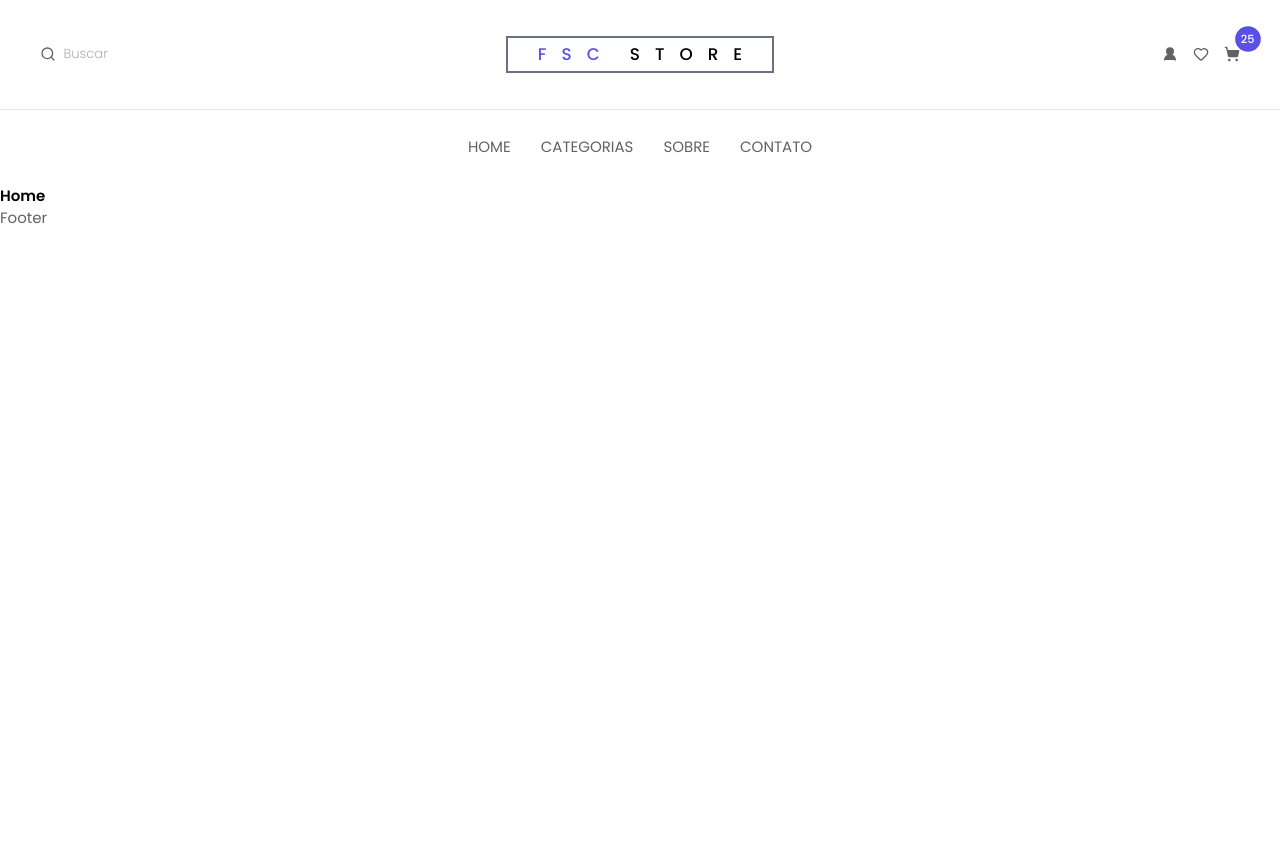
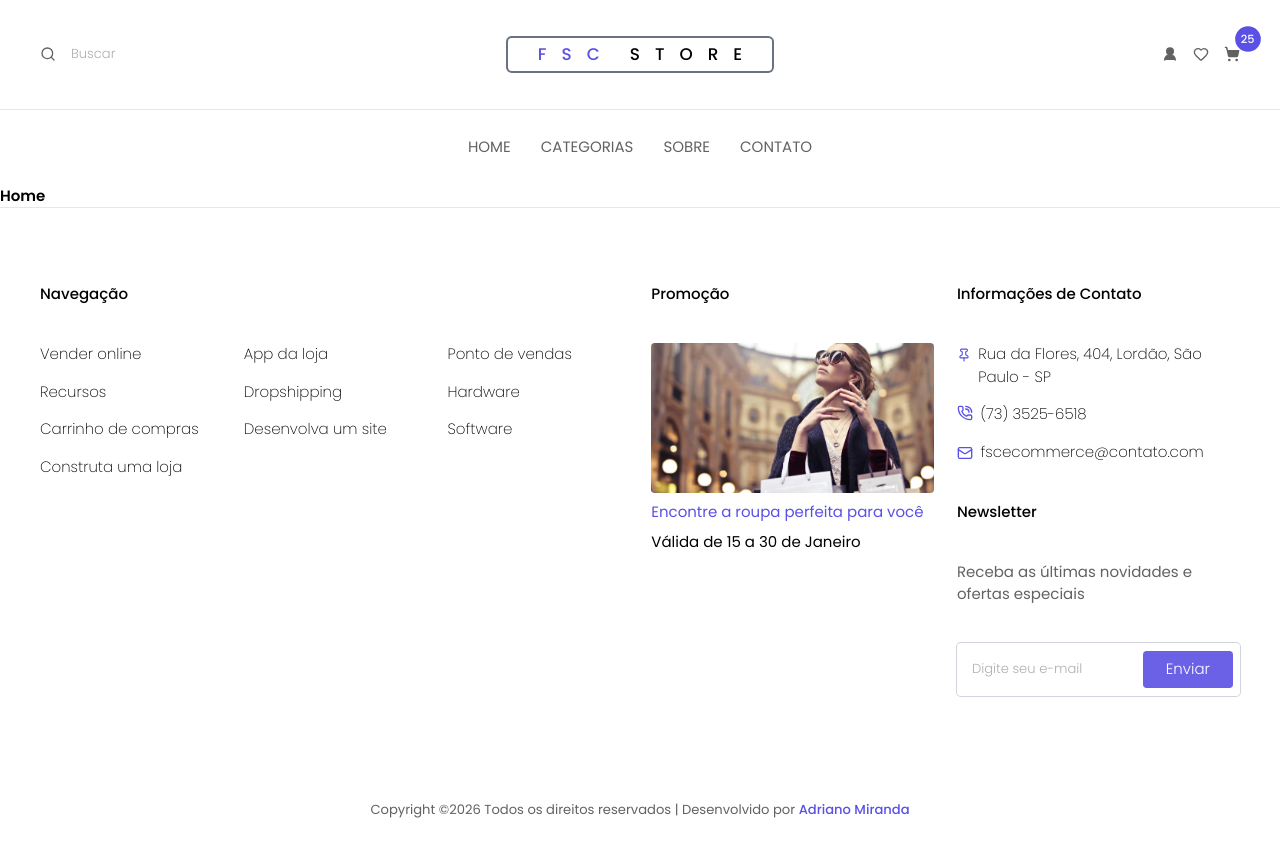
Before and after one commit to adrjmiranda/fsc-ecommerce, a React (Vite) app: page / in a window 1280 px wide. Before the commit the page ends 800 px from the top, so only its background shows below. Built offline with nearby package versions, Linux system fonts and the light colour scheme.

Commit message:
feat: implement footer component, add promotion image, and refine ui

```diff
--- a/src/components/layout/Footer/index.tsx
+++ b/src/components/layout/Footer/index.tsx
@@ -1,5 +1,196 @@
+import FooterPromotionImage from '@/assets/images/footer-promotion.webp';
+import { MailIcon, PhoneCallIcon, PinIcon } from 'lucide-react';
+
+import Button from '@/components/ui/Button';
+import FormInput from '@/components/ui/Form/FormInput';
+
 const Footer = () => {
-  return <footer>Footer</footer>;
+  return (
+    <footer>
+      <div className="border-t border-gray-200">
+        <div className="wrapper">
+          <div className="py-20">
+            <div className="grid grid-cols-2 gap-6">
+              <div className="flex flex-col gap-10">
+                <h4 className="text-base font-medium">Navegação</h4>
+
+                <div className="grid grid-cols-3 gap-6">
+                  <ul className="text-primary-text flex flex-col gap-4 font-extralight">
+                    <li>
+                      <a
+                        href="#"
+                        className="hover:text-primary transition-colors duration-200 ease-in"
+                      >
+                        Vender online
+                      </a>
+                    </li>
+                    <li>
+                      <a
+                        href="#"
+                        className="hover:text-primary transition-colors duration-200 ease-in"
+                      >
+                        Recursos
+                      </a>
+                    </li>
+                    <li>
+                      <a
+                        href="#"
+                        className="hover:text-primary transition-colors duration-200 ease-in"
+                      >
+                        Carrinho de compras
+                      </a>
+                    </li>
+                    <li>
+                      <a
+                        href="#"
+                        className="hover:text-primary transition-colors duration-200 ease-in"
+                      >
+                        Construta uma loja
+                      </a>
+                    </li>
+                  </ul>
+
+                  <ul className="text-primary-text flex flex-col gap-4 font-extralight">
+                    <li>
+                      <a
+                        href="#"
+                        className="hover:text-primary transition-colors duration-200 ease-in"
+                      >
+                        App da loja
+                      </a>
+                    </li>
+                    <li>
+                      <a
+                        href="#"
+                        className="hover:text-primary transition-colors duration-200 ease-in"
+                      >
+                        Dropshipping
+                      </a>
+                    </li>
+                    <li>
+                      <a
+                        href="#"
+                        className="hover:text-primary transition-colors duration-200 ease-in"
+                      >
+                        Desenvolva um site
+                      </a>
+                    </li>
+                  </ul>
+
+                  <ul className="text-primary-text flex flex-col gap-4 font-extralight">
+                    <li>
+                      <a
+                        href="#"
+                        className="hover:text-primary transition-colors duration-200 ease-in"
+                      >
+                        Ponto de vendas
+                      </a>
+                    </li>
+                    <li>
+                      <a
+                        href="#"
+                        className="hover:text-primary transition-colors duration-200 ease-in"
+                      >
+                        Hardware
+                      </a>
+                    </li>
+                    <li>
+                      <a
+                        href="#"
+                        className="hover:text-primary transition-colors duration-200 ease-in"
+                      >
+                        Software
+                      </a>
+                    </li>
+                  </ul>
+                </div>
+              </div>
+
+              <div className="grid grid-cols-2 gap-6">
+                <div className="flex flex-col gap-10">
+                  <h4 className="text-base font-medium">Promoção</h4>
+
+                  <div className="flex flex-col gap-2">
+                    <img
+                      src={FooterPromotionImage}
+                      alt="Promoção Imperdível"
+                      className="h-40 w-full rounded-sm object-cover object-center"
+                    />
+
+                    <p className="text-primary">
+                      Encontre a roupa perfeita para você
+                    </p>
+                    <p className="text-primary-text">
+                      Válida de 15 a 30 de Janeiro
+                    </p>
+                  </div>
+                </div>
+
+                <div className="flex flex-col gap-10">
+                  <h4 className="text-base font-medium">
+                    Informações de Contato
+                  </h4>
+
+                  <ul className="text-primary-text flex flex-col gap-4 font-extralight">
+                    <li className="flex items-start gap-2">
+                      <PinIcon size={16} className="text-primary mt-1" />
+                      <p className="text-base">
+                        Rua da Flores, 404, Lordão, São Paulo - SP
+                      </p>
+                    </li>
+                    <li className="flex items-start gap-2">
+                      <PhoneCallIcon
+                        size={16}
+                        className="text-primary mt-0.5"
+                      />
+                      <p className="text-base">(73) 3525-6518</p>
+                    </li>
+                    <li className="flex items-start gap-2">
+                      <MailIcon size={16} className="text-primary mt-1" />
+                      <a
+                        href="mailto:fscecommerce@contato.com"
+                        className="text-base"
+                      >
+                        fscecommerce@contato.com
+                      </a>
+                    </li>
+                  </ul>
+
+                  <div className="flex flex-col gap-10">
+                    <h4 className="text-base font-medium">Newsletter</h4>
+
+                    <p>Receba as últimas novidades e ofertas especiais</p>
+
+                    <form className="flex items-center rounded-sm p-2 ring-1 ring-gray-300">
+                      <FormInput type="email" placeholder="Digite seu e-mail" />
+                      <Button type="submit" variant="primary">
+                        Enviar
+                      </Button>
+                    </form>
+                  </div>
+                </div>
+              </div>
+            </div>
+          </div>
+        </div>
+
+        <div className="wrapper">
+          <div className="py-8">
+            <p className="text-center text-sm">
+              Copyright ©2026 Todos os direitos reservados | Desenvolvido por{' '}
+              <a
+                href="https://github.com/adrjmiranda"
+                target="_blank"
+                className="text-primary text-sm font-medium"
+              >
+                Adriano Miranda
+              </a>
+            </p>
+          </div>
+        </div>
+      </div>
+    </footer>
+  );
 };
 
 export default Footer;
--- a/src/components/ui/Button/index.tsx
+++ b/src/components/ui/Button/index.tsx
@@ -8,8 +8,10 @@ type Props = ButtonHTMLAttributes<HTMLButtonElement> & {
 };
 
 const variantStyle: Record<ButtonVariant, string> = {
-  primary: 'bg-primary text-white',
-  secondary: 'bg-secondary text-white',
+  primary:
+    'bg-primary text-white px-6 opacity-90 hover:shadow-xl hover:opacity-100 transition-all hover:scale-105 duration-300 py-2 rounded-sm font-light',
+  secondary:
+    'bg-secondary text-white px-6 opacity-90 hover:opacity-100 transition-all hover:scale-105 duration-300 hover:shadow-xl py-2 rounded-sm font-light',
   transparent: 'bg-transparent',
 };
 
--- a/src/components/ui/Form/FormInput/index.tsx
+++ b/src/components/ui/Form/FormInput/index.tsx
@@ -6,7 +6,7 @@ const FormInput = ({ ...attributes }: Props) => {
   return (
     <input
       {...attributes}
-      className={`w-full bg-transparent text-sm outline-none ${attributes.className}`}
+      className={`w-full bg-transparent px-2 text-sm outline-none ${attributes.className}`}
     />
   );
 };
--- a/src/components/ui/Logo/index.tsx
+++ b/src/components/ui/Logo/index.tsx
@@ -1,6 +1,6 @@
 const Logo = () => {
   return (
-    <div className="px-8 py-1 font-medium ring-2 ring-gray-500 select-none">
+    <div className="rounded-sm px-8 py-1 font-medium ring-2 ring-gray-500 select-none">
       <p className="flex items-center justify-center gap-4 text-center tracking-[1rem] uppercase after:-mr-8 after:content-['']">
         <span className="text-primary text-lg">FSC</span>
         <span className="text-primary-text text-lg">Store</span>
```
Also changed, not shown: src/assets/images/footer-promotion.webp (added).
